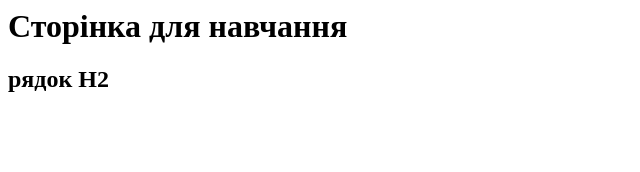
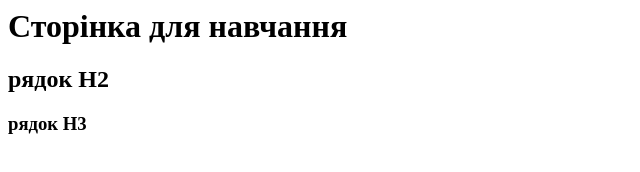
Before and after one commit to ampopovych/tutorial, a plain HTML site: page index.html in a window 1280 px wide. Shown: the whole page, without its empty margins (0-640 px from the left). Drawn offline with Linux system fonts and the light colour scheme.

Commit message:
Update index.html
Line 3 add

```diff
--- a/index.html
+++ b/index.html
@@ -2,5 +2,6 @@
     <head> <h1>Сторінка для навчання</h1></head>
     <body>
         <h2>рядок H2</h2>
+        <h3>рядок Н3</h3>
     </body>
 </html>
```
